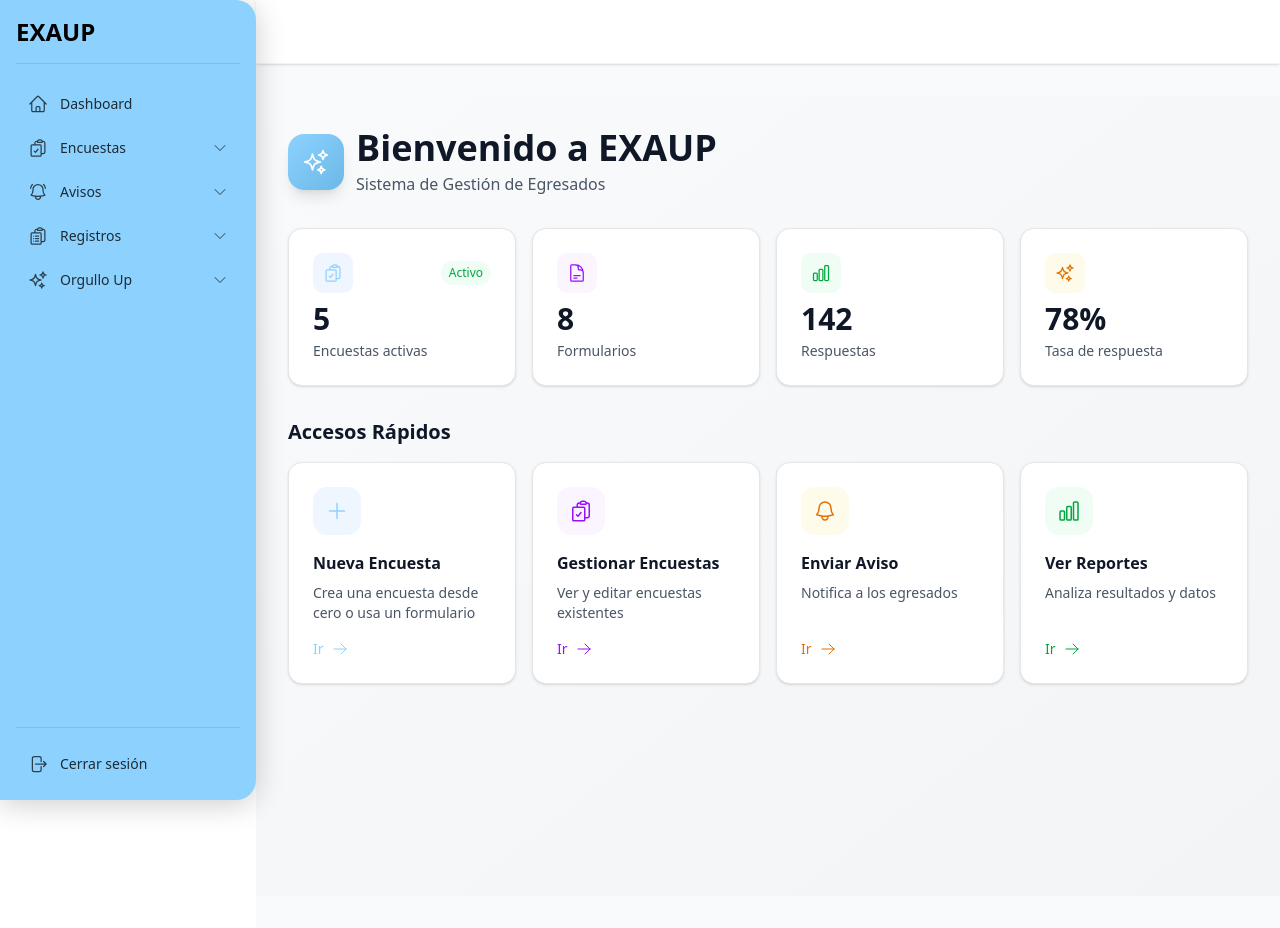
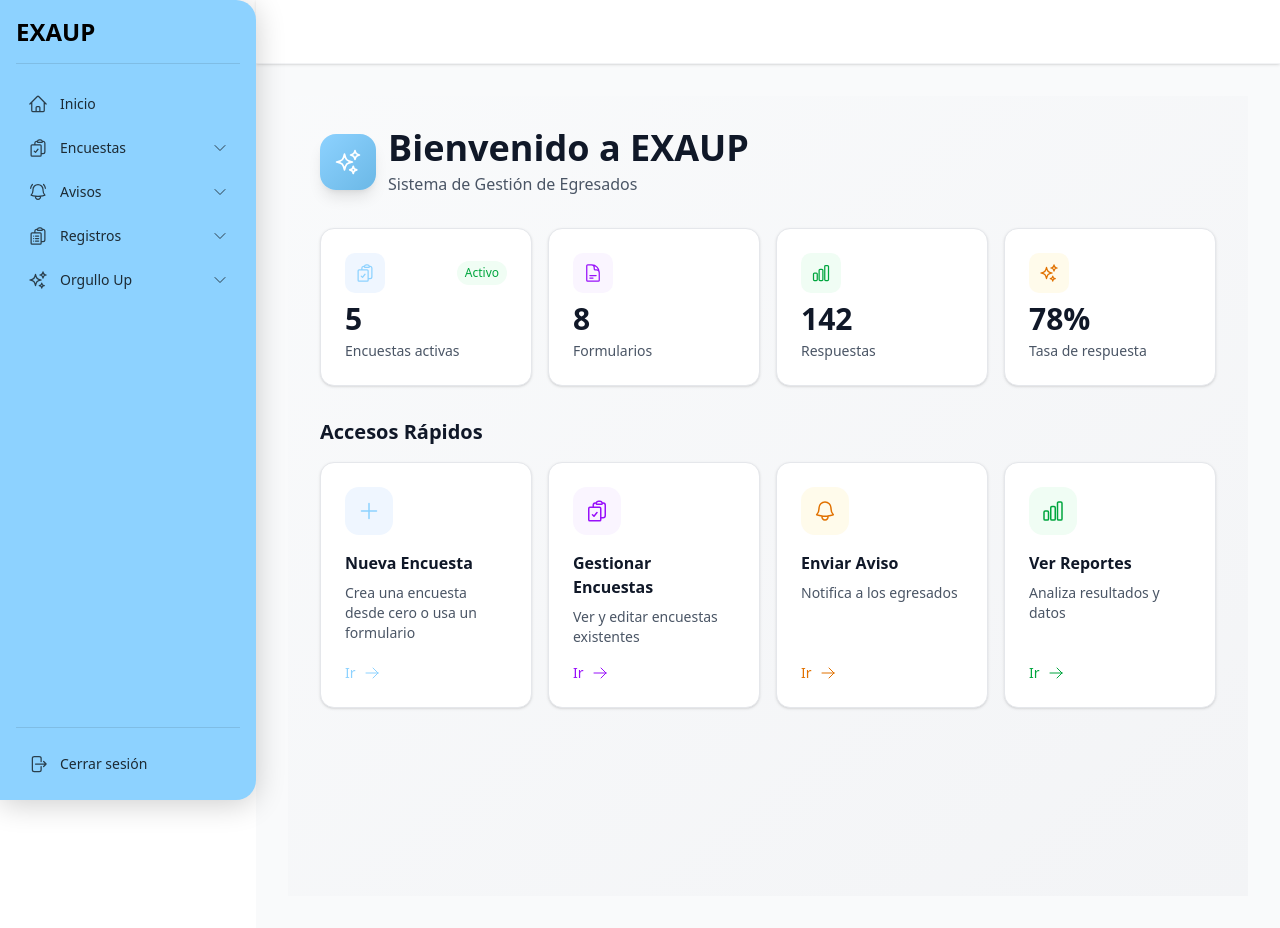
Before and after one commit to Maax9o9/EgresadosUP, a React (Vite) app: page / in a window 1280 px wide. Built offline with nearby package versions, Linux system fonts and the light colour scheme.

Commit message:
routes actualizado

```diff
--- a/src/shared/components/layout/Layout.tsx
+++ b/src/shared/components/layout/Layout.tsx
@@ -8,7 +8,6 @@ import {
 import { Disclosure } from "@headlessui/react";
 import { ToastContainer } from "react-toastify";
 import "react-toastify/dist/ReactToastify.css";
-import "@/shared/styles/toast.css";
 
 import {
   Bars3Icon,
@@ -26,7 +25,7 @@ import {
 import { Link, useLocation, useNavigate, Outlet } from "react-router-dom";
 import { useAuth } from "@/contexts/AuthContext";
 import ConfirmDialog from "@/shared/components/ui/confirmAlert";
-import { ROUTES } from "@/shared/constants/route";
+import { ROUTES } from '@/shared/constants/route';
 
 // ----------------------------------
 // 1) Tipos para la navegación
@@ -48,7 +47,7 @@ interface NavItem {
 // ----------------------------------
 const navigation: NavItem[] = [
   {
-    name: "Dashboard",
+    name: "Inicio",
     icon: HomeIcon,
     href: ROUTES.DASHBOARD,
   },
@@ -57,6 +56,9 @@ const navigation: NavItem[] = [
     icon: ClipboardDocumentCheckIcon,
     children: [
       { name: "Crear encuesta", href: ROUTES.SURVEYS_CREATE },
+      { name: "Enviar encuesta", href: ROUTES.SURVEY_SENDTO },
+      { name: "Catálogo", href: ROUTES.SURVEY_CATALOG },
+      { name: "Encuestados", href: ROUTES.SURVEY_RESPONDENTS },
     ],
   },
   {
@@ -350,8 +352,7 @@ export default function Layout() {
             pauseOnHover
             theme="light"
           />
-          {/* Contenido de las páginas (react-router Outlet) */}
-          <Outlet />
+          <div className="px-4 sm:px-6 lg:px-8"><Outlet /></div>
         </main>
       </div>
 
--- a/src/shared/constants/route.ts
+++ b/src/shared/constants/route.ts
@@ -4,37 +4,11 @@ export const ROUTES = {
   HOME: "/",
   DASHBOARD: "/dashboard",
 
-  // Surveys (incluye formularios integrados)
+  // Surveys
   SURVEYS_CREATE: "/surveys/create",
   SURVEY_EDITOR: "/surveys/editor",
+  SURVEY_CATALOG: "/survey-catalog",
+  SURVEY_RESPONDENTS: "/respondents",
+  SURVEY_SENDTO: "/survey-sendto",
 
-  // Products (legacy - comentado)
-  // PRODUCTS: "/products",
-
-  // Stores
-  // STORES_TABLE: "/storeTable",
-  // STORES_LIST: "/storeList",
-  // STORES_CREATE: "/createStore",
-  // STORES_EDIT: (id: string) => `/stores/edit/${id}`,
-
-  // Users
-  // USERS: "/users",
-  // USERS_CREATE: "/create-user",
-  // USERS_EDIT: (id: string) => `/users/edit/${id}`,
-
-  // Employees
-  // EMPLOYEES: "/employees",
-  // EMPLOYEES_CREATE: "/create-employee",
-  // EMPLOYEES_EDIT: (id: string) => `/employees/edit/${id}`,
-  // EMPLOYEES_UPLOAD: "/upload-employees",
-
-  // Customers
-  // CUSTOMERS: "/customers",
-  // CUSTOMERS_ACTIVITY: "/customers-activity",
-
-  // Sales
-  // SALES: "/sales",
-
-  // Inventory
-  // INVENTORY: "/inventory",
 } as const;
```
Also changed, not shown: src/core/router/indes.tsx (+10 -0 lines).
